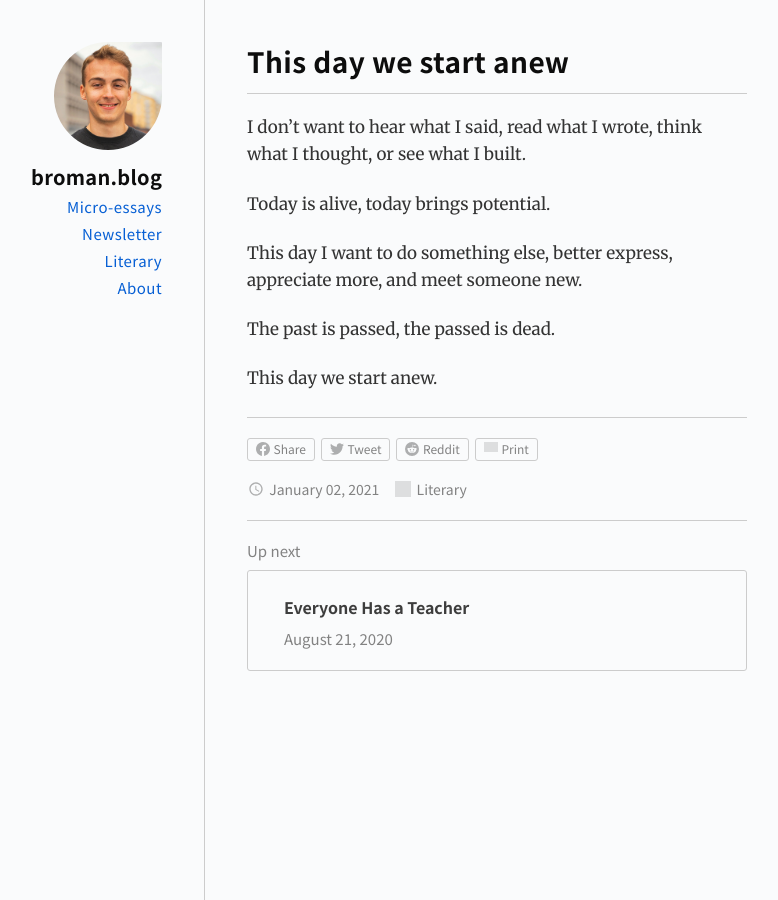
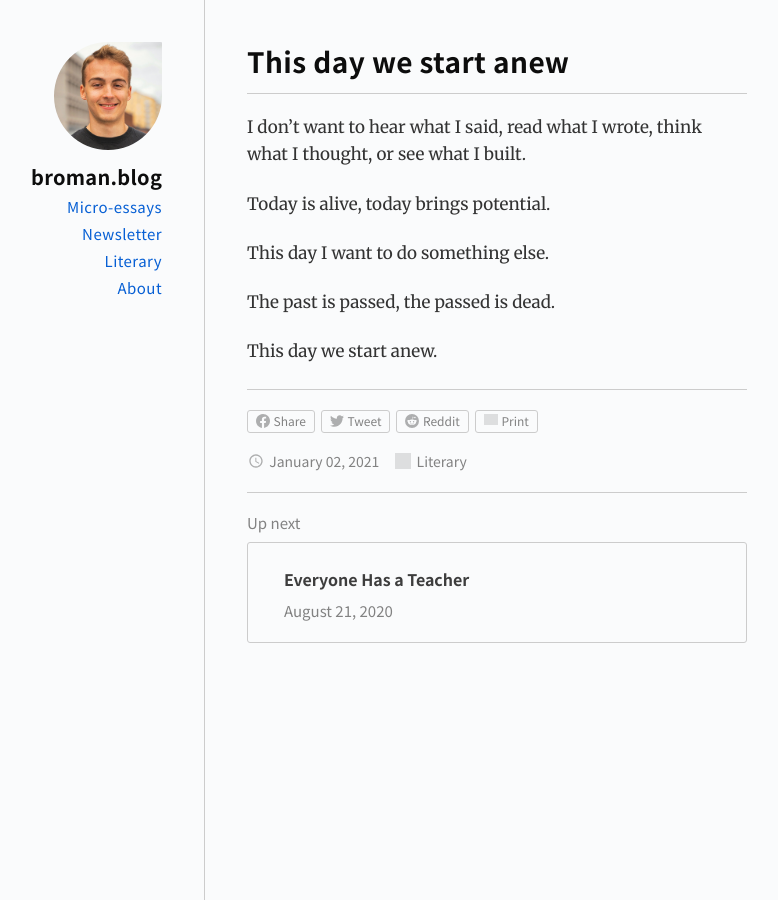
Before and after one commit to gdbroman/broman.blog, a Jekyll site: the page built from _posts/2020/2021-01-02-this-day-we-start-anew.md, in a window 1280 px wide. Shown: the whole page, without its empty margins (251-1029 px from the left). Built offline with Jekyll 4.4.1, drawn with Linux system fonts in a browser that asks for light colours; grey boxes are pictures that could not be loaded.

Commit message:
revision

```diff
--- a/_posts/2020/2021-01-02-this-day-we-start-anew.md
+++ b/_posts/2020/2021-01-02-this-day-we-start-anew.md
@@ -8,7 +8,7 @@ I don't want to hear what I said, read what I wrote, think what I thought, or se
 
 Today is alive, today brings potential.
 
-This day I want to do something else, better express, appreciate more, and meet someone new.
+This day I want to do something else.
 
 The past is passed, the passed is dead.
 
```
